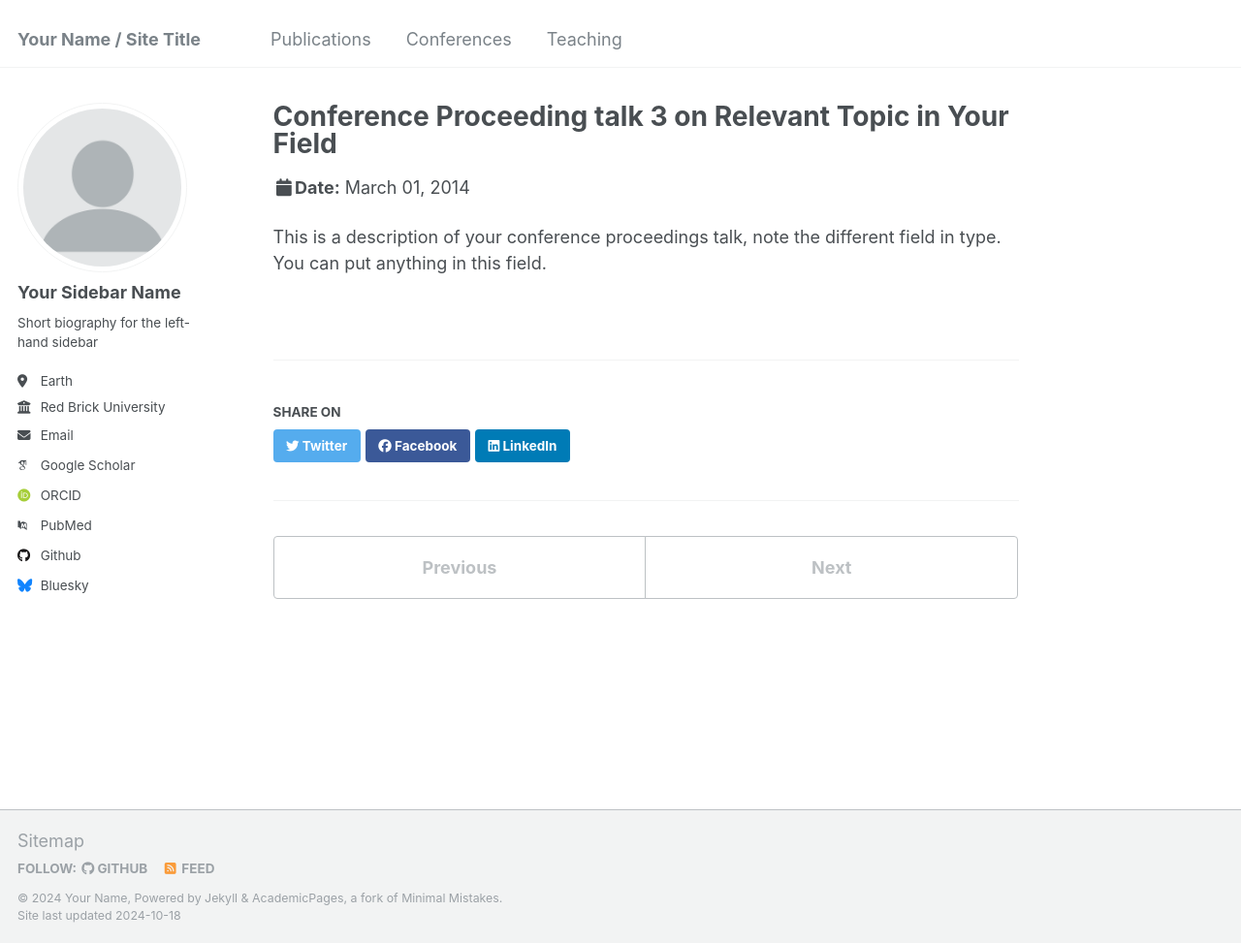
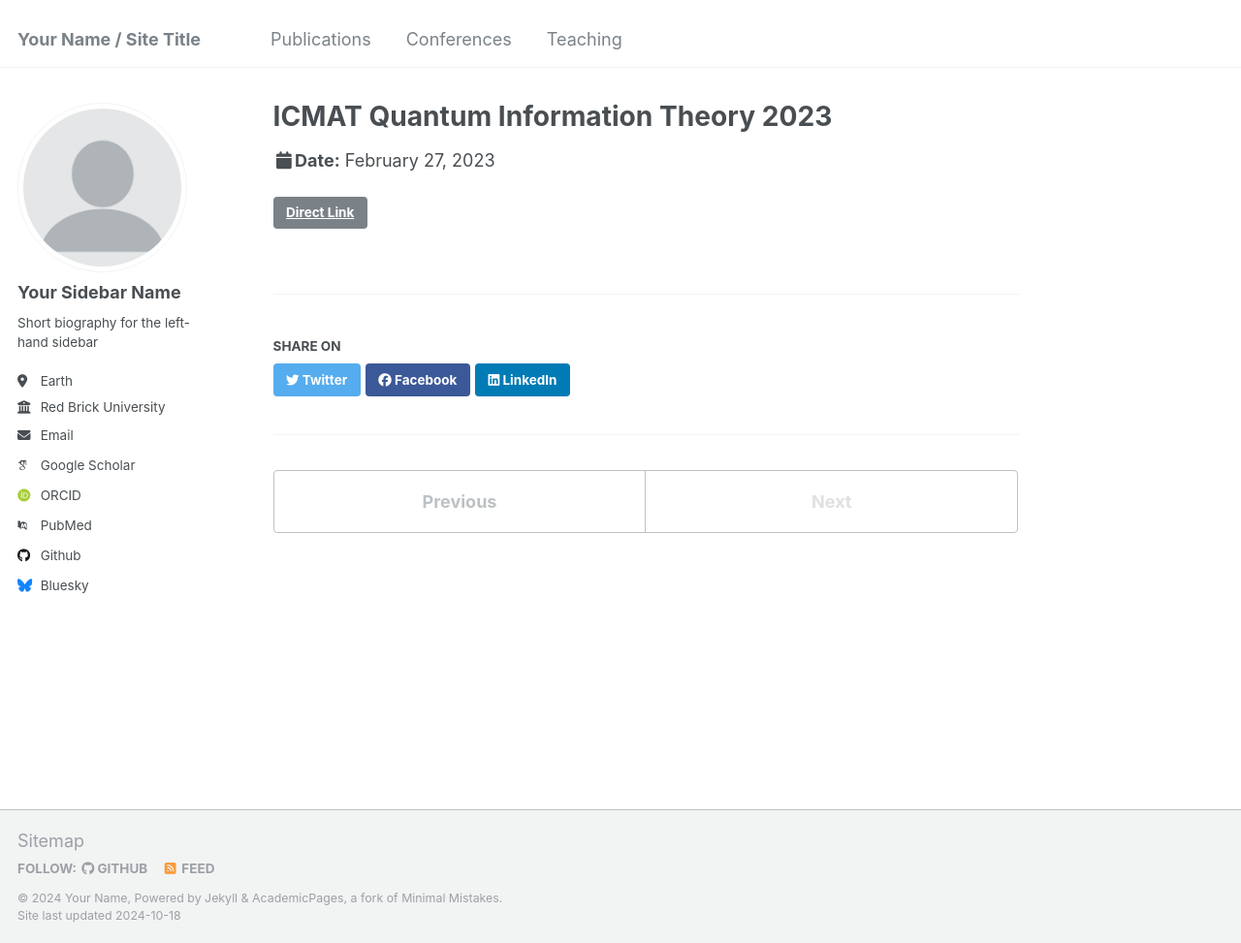
Before and after one commit to jennquantum/jenniferahiable, a Jekyll site: the page built from _talks/2014-03-01-talk-3.md, in a window 1280 px wide and 973 px high. Shown: the whole window at 97% size. Built offline with Jekyll 4.4.1, drawn with Linux system fonts in a browser that asks for light colours; some web fonts are replaced.

Commit message:
Update 2014-03-01-talk-3.md

```diff
--- a/_talks/2014-03-01-talk-3.md
+++ b/_talks/2014-03-01-talk-3.md
@@ -1,11 +1,9 @@
 ---
-title: "Conference Proceeding talk 3 on Relevant Topic in Your Field"
+title: "ICMAT Quantum Information Theory 2023"
 collection: talks
-type: "Conference proceedings talk"
-permalink: /talks/2014-03-01-talk-3
-venue: "Testing Institute of America 2014 Annual Conference"
-date: 2014-03-01
-location: "Los Angeles, CA"
+type: "Conference"
+venue: "Quantum Information Theory Instituto de Ciencias Matemáticas (Madrid)"
+date: 2023-02-27 to 23-03-31
+location: "Madrid, Spain"
+link: "https://www.icmat.es/RT/2023/QIT/index.php"
 ---
-
-This is a description of your conference proceedings talk, note the different field in type. You can put anything in this field.
```
